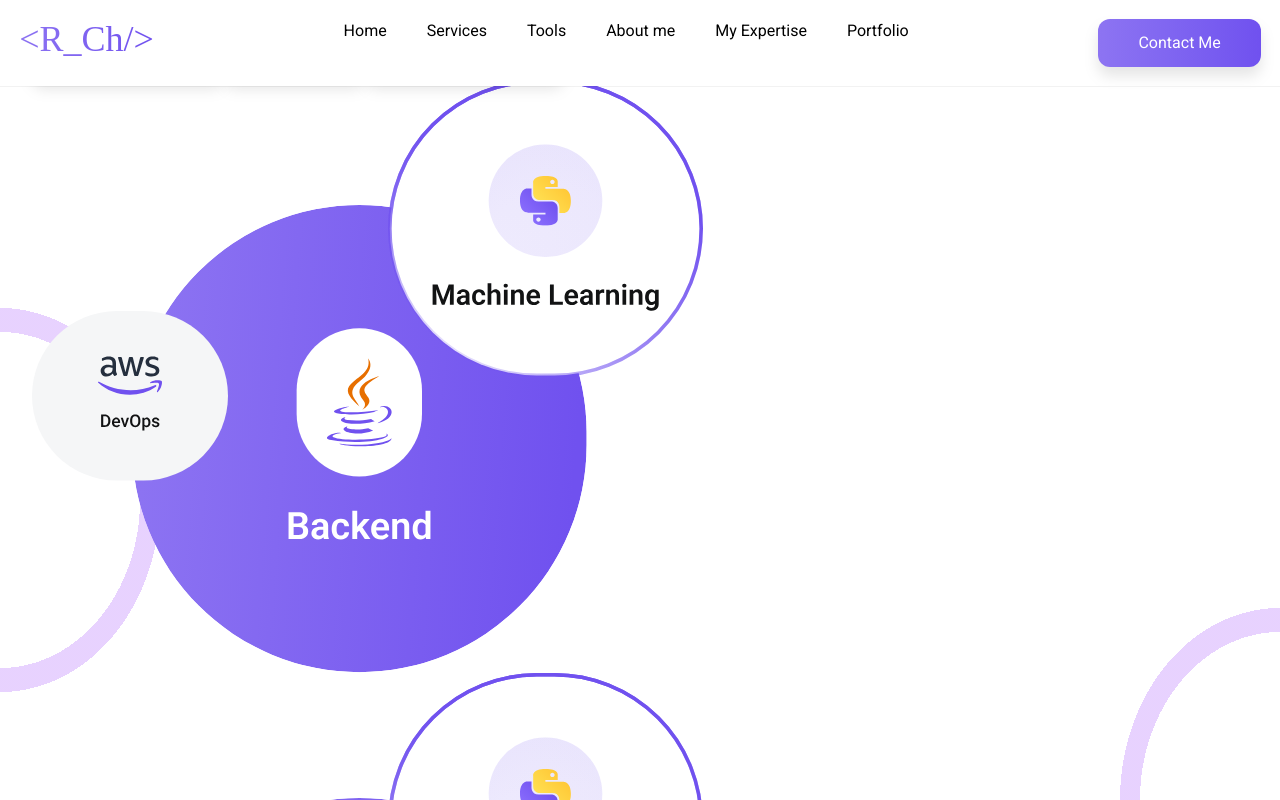
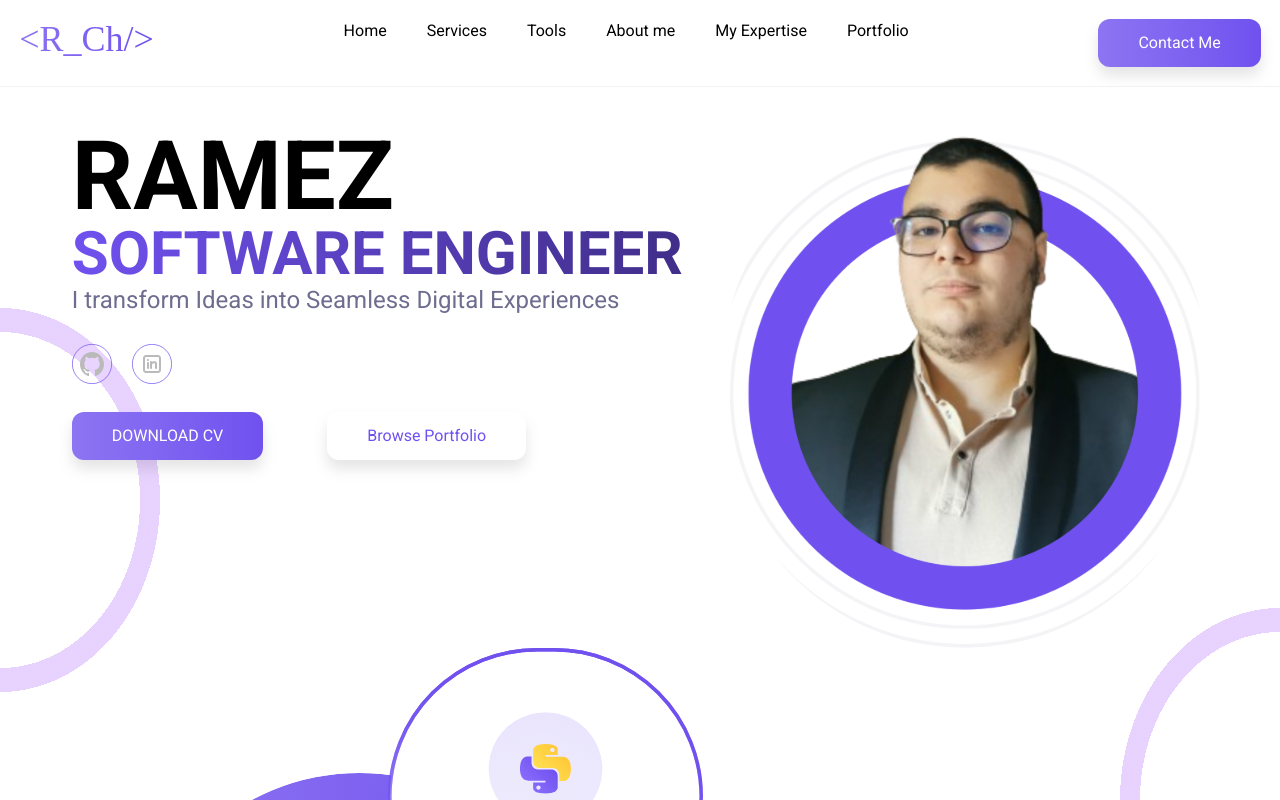
Before and after one commit to RamezCh/portfolio, a React (Vite) app: page / in a window 1280 px wide. Shown: the top 800 px of the page. Built offline with nearby package versions, Linux system fonts and the light colour scheme; a web font is replaced by a local one.

Commit message:
add: re-usable components, home component

```diff
--- a/src/App.css
+++ b/src/App.css
@@ -14,6 +14,13 @@
 
 .gradient-text {
     background: linear-gradient(to right, #8D74F2, #7051EF);
+    -webkit-background-clip: text;
+    background-clip: text;
+    color: transparent;
+}
+
+.strong-gradient-text {
+    background: linear-gradient(to right, #7051EF, #402E89);
     -webkit-background-clip: text;
     background-clip: text;
     color: transparent;
--- a/src/App.tsx
+++ b/src/App.tsx
@@ -1,27 +1,14 @@
 import './App.css';
-import Button from "./shared/Button.tsx"
-import IconLink from "./shared/IconLink.tsx";
 import {Navbar} from "./components/Navbar.tsx";
+import {Home} from "./components/Home.tsx";
 
 function App() {
-
-    const handleClick = () => {
-        alert('Button clicked!');
-    };
 
     return (
         <>
             <Navbar/>
-            <div className="relative z-1 p-8">
-                <Button text="DOWNLOAD CV" downloadPath="./Ramez_Chreide_2025_CV.pdf" fileName="Ramez_Chreide_CV.pdf" isPrimary={true}/>
-                <Button onClick={handleClick}  text="Click Me" isPrimary={true}/>
-                <Button onClick={handleClick}  text="Browse Portfolio" isPrimary={false}/>
-                <img src="./Skills_Expertise.svg" alt="skills image"/>
-                <img src="./Skills_Expertise.svg" alt="skills image"/>
-                <section id="home">
-                    <IconLink icon="./Github_Icon.svg" link="https://github.com/RamezCh" altText="Github SmoothLink to my Profile" />
-                    <IconLink icon="./LinkedIn_Icon.svg" link="https://www.linkedin.com/in/ramez-chreide/" altText="LinkedIn SmoothLink to my Profile" />
-                </section>
+            <div className="relative z-1 p-8 mt-24">
+                <Home/>
                 <section id="expertise">
                     <img src="./Skills_Expertise.svg" alt="skills image"/>
                 </section>
--- /dev/null
+++ b/src/components/Home.tsx
@@ -0,0 +1,21 @@
+import Button from "../shared/Button.tsx";
+import {SmoothLink} from "../shared/SmoothLink.tsx";
+import {Card} from "../shared/Card.tsx";
+import {SocialMedia} from "../shared/SocialMedia.tsx";
+
+export const Home = () => {
+    return <section id="home" className="flex flex-row justify-evenly">
+        <div>
+            <Card title="RAMEZ" titleSize="text-8xl" subtitle="SOFTWARE ENGINEER" subtitleSize="text-6xl font-bold" text="I transform Ideas into Seamless Digital Experiences">
+                <SocialMedia/>
+            </Card>
+            <div className="flex flex-row gap-16">
+                <Button text="DOWNLOAD CV" downloadPath="./Ramez_Chreide_2025_CV.pdf" fileName="Ramez_Chreide_CV.pdf" isPrimary={true}/>
+                <SmoothLink link="portfolio">
+                    <Button text="Browse Portfolio" isPrimary={false}/>
+                </SmoothLink>
+            </div>
+        </div>
+        <img src="./Ramez_Picture_Hero.svg" alt="Picture of Ramez" />
+    </section>
+}
--- a/src/components/Navbar.tsx
+++ b/src/components/Navbar.tsx
@@ -30,7 +30,7 @@ const navLinks = [
 
 export const Navbar = () => {
 
-    return <div className="flex justify-between mx-0 p-[1.5%] fixed bg-white w-full z-5 shadow-2xs">
+    return <div className="flex justify-between mx-0 p-[1.5%] top-0 fixed bg-white w-full z-5 shadow-2xs">
         {/* Logo */}
         <SmoothLink link="/">
             <h1 className="font-vampiro gradient-text text-4xl">{'<R_Ch/>'}</h1>
@@ -38,7 +38,11 @@ export const Navbar = () => {
         {/* Links */}
         <div className="flex gap-10">
             {
-                navLinks.map((info) => <SmoothLink link={info.dest}>{info.name}</SmoothLink>)
+                navLinks.map((info) => <SmoothLink link={info.dest}>
+                    <span className="hover:text-[#7051EF] hover:text-lg transition-all duration-500 ease-in-out">
+                        {info.name}
+                    </span>
+                </SmoothLink>)
             }
         </div>
         {/* Contact Me */}
--- /dev/null
+++ b/src/shared/Card.tsx
@@ -0,0 +1,21 @@
+import {FC, ReactNode} from "react";
+
+interface Props {
+    title: string;
+    titleSize?: string;
+    subtitle?: string;
+    subtitleSize?: string;
+    text?: string;
+    children?: ReactNode;
+}
+
+export const Card: FC<Props> = ({ title, titleSize, subtitle, subtitleSize, text, children }) => {
+    return (
+        <div>
+            <h2 className={"font-bold " + titleSize}>{title}</h2>
+            {subtitle && <h3 className={"strong-gradient-text " + subtitleSize}>{subtitle}</h3>}
+            {text && <p className="text-[#6E6D8F] content-evenly text-2xl">{text}</p>}
+            {children}
+        </div>
+    );
+};
--- a/src/shared/SmoothLink.tsx
+++ b/src/shared/SmoothLink.tsx
@@ -8,7 +8,7 @@ interface SmoothLinkProps {
 
 export const SmoothLink: FC<SmoothLinkProps> = ({ children, link }) => {
     return (
-        <Link to={link} smooth={true} duration={500} spy={true} activeClass="active" className= "cursor-pointer">
+        <Link to={link} smooth={true} duration={500} spy={true} activeClass="active" className= "hover:cursor-pointer">
             {children}
         </Link>
     );
--- /dev/null
+++ b/src/shared/SocialMedia.tsx
@@ -0,0 +1,8 @@
+import IconLink from "./IconLink.tsx";
+
+export const SocialMedia = () => {
+    return <div className="flex flex-row gap-5 my-7">
+        <IconLink icon="./Github_Icon.svg" link="https://github.com/RamezCh" altText="Github SmoothLink to my Profile" />
+        <IconLink icon="./LinkedIn_Icon.svg" link="https://www.linkedin.com/in/ramez-chreide/" altText="LinkedIn SmoothLink to my Profile" />
+        </div>
+}
```
